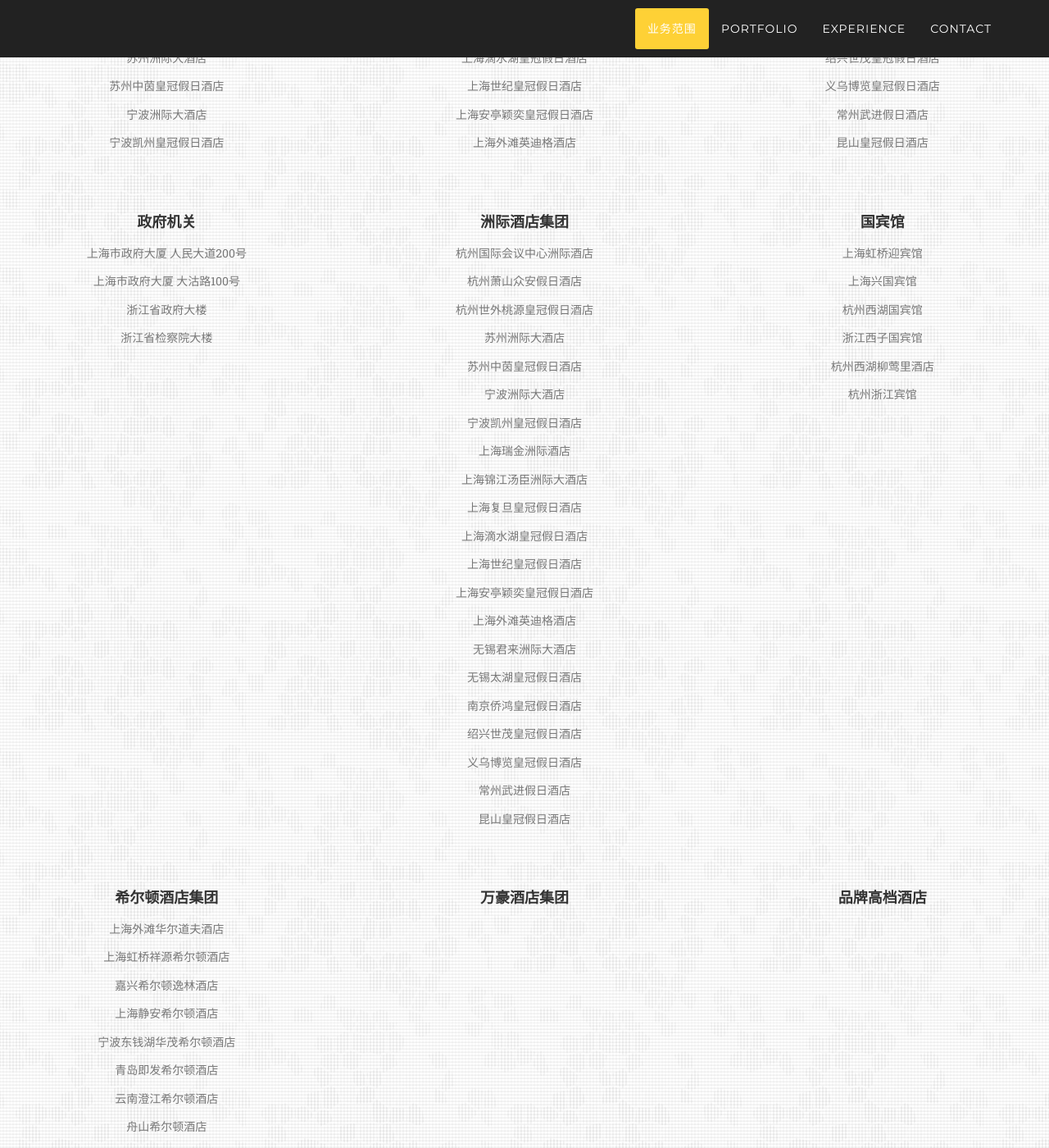
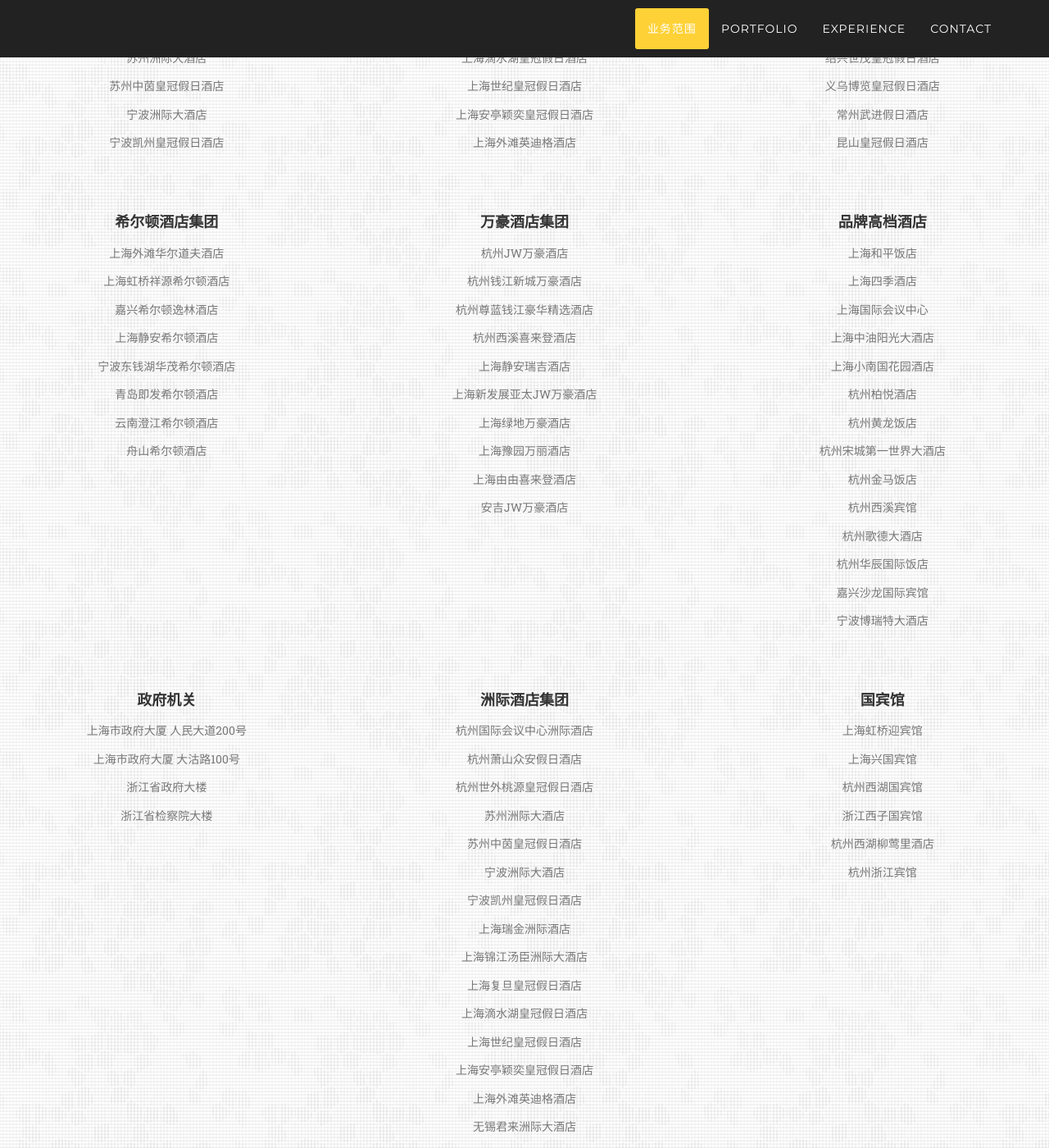
Before and after one commit to wxelec/wxelec.github.io, a Jekyll site: the page built from index.html, in a window 1280 px wide and 1400 px high, scrolled down 2809 px. Shown: the whole window at 82% size. Built offline with Jekyll 4.4.1, drawn with Linux system fonts in a browser that asks for light colours; some web fonts are replaced.

Commit message:
Update skills.html

```diff
--- a/_includes/skills.html
+++ b/_includes/skills.html
@@ -152,6 +152,50 @@
 
             <div class="row text-center  ">
                 <div class="col-md-4">
+                    <h4 class="service-heading">希尔顿酒店集团</h4>
+                    <p class="text-muted">上海外滩华尔道夫酒店</p>
+                    <p class="text-muted">上海虹桥祥源希尔顿酒店</p>
+                    <p class="text-muted">嘉兴希尔顿逸林酒店</p>
+                    <p class="text-muted">上海静安希尔顿酒店</p>
+                    <p class="text-muted">宁波东钱湖华茂希尔顿酒店</p>
+                    <p class="text-muted">青岛即发希尔顿酒店</p>
+                    <p class="text-muted">云南澄江希尔顿酒店</p>
+                    <p class="text-muted">舟山希尔顿酒店</p>
+                </div>
+                <div class="col-md-4">
+                    <h4 class="service-heading">万豪酒店集团</h4>
+                    <p class="text-muted">杭州JW万豪酒店</p>
+                    <p class="text-muted">杭州钱江新城万豪酒店</p>
+                    <p class="text-muted">杭州尊蓝钱江豪华精选酒店</p>
+                    <p class="text-muted">杭州西溪喜来登酒店</p>
+                    <p class="text-muted">上海静安瑞吉酒店</p>
+                    <p class="text-muted">上海新发展亚太JW万豪酒店</p>
+                    <p class="text-muted">上海绿地万豪酒店</p>
+                    <p class="text-muted">上海豫园万丽酒店</p>
+                    <p class="text-muted">上海由由喜来登酒店</p>
+                    <p class="text-muted">安吉JW万豪酒店</p>
+                </div>
+                <div class="col-md-4">
+                    <h4 class="service-heading">品牌高档酒店</h4>
+                    <p class="text-muted">上海和平饭店</p>
+                    <p class="text-muted">上海四季酒店</p>
+                    <p class="text-muted">上海国际会议中心</p>
+                    <p class="text-muted">上海中油阳光大酒店</p>
+                    <p class="text-muted">上海小南国花园酒店</p>
+                    <p class="text-muted">杭州柏悦酒店</p>
+                    <p class="text-muted">杭州黄龙饭店</p>
+                    <p class="text-muted">杭州宋城第一世界大酒店</p>
+                    <p class="text-muted">杭州金马饭店</p>
+                    <p class="text-muted">杭州西溪宾馆</p>
+                    <p class="text-muted">杭州歌德大酒店</p>
+                    <p class="text-muted">杭州华辰国际饭店</p>
+                    <p class="text-muted">嘉兴沙龙国际宾馆</p>
+                    <p class="text-muted">宁波博瑞特大酒店</p>
+                </div>
+            </div>
+
+            <div class="row text-center  ">
+                <div class="col-md-4">
                     <h4 class="service-heading">政府机关</h4>
                     <p class="text-muted">上海市政府大厦 人民大道200号</p>
                     <p class="text-muted">上海市政府大厦 大沽路100号</p>
@@ -193,25 +237,7 @@
                 </div>
             </div>
 
-            <div class="row text-center  ">
-                <div class="col-md-4">
-                    <h4 class="service-heading">希尔顿酒店集团</h4>
-                    <p class="text-muted">上海外滩华尔道夫酒店</p>
-                    <p class="text-muted">上海虹桥祥源希尔顿酒店</p>
-                    <p class="text-muted">嘉兴希尔顿逸林酒店</p>
-                    <p class="text-muted">上海静安希尔顿酒店</p>
-                    <p class="text-muted">宁波东钱湖华茂希尔顿酒店</p>
-                    <p class="text-muted">青岛即发希尔顿酒店</p>
-                    <p class="text-muted">云南澄江希尔顿酒店</p>
-                    <p class="text-muted">舟山希尔顿酒店</p>
-                </div>
-                <div class="col-md-4">
-                    <h4 class="service-heading">万豪酒店集团</h4>
-                </div>
-                <div class="col-md-4">
-                    <h4 class="service-heading">品牌高档酒店</h4>
-                </div>
-            </div>
+
             </div>
 
 <!--                 <div class="col-md-4">
```
